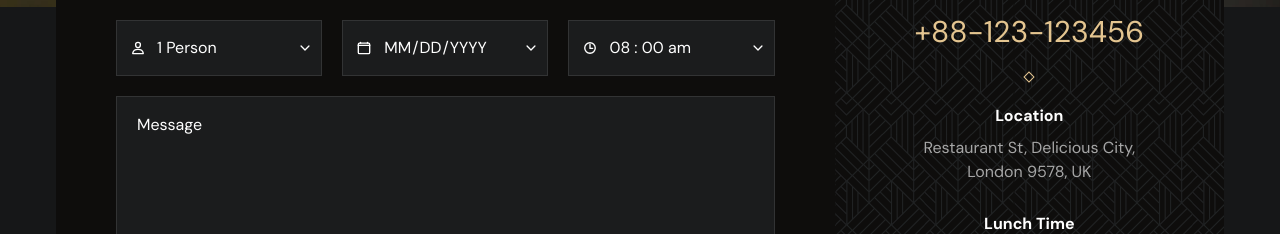
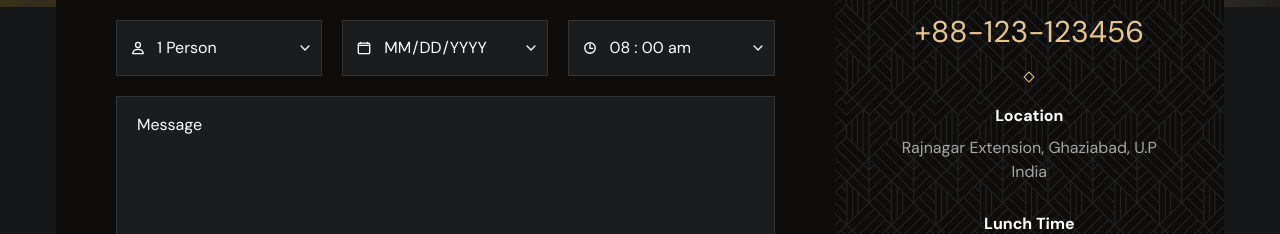
Before and after one commit to SnehaVeerbhan/Restaurant-website, a plain HTML site: page index.html in a window 1280 px wide. Shown: the part 5700-5934 px from the top of the page. Drawn offline with nearby package versions, Linux system fonts and the light colour scheme; files whose address does not match are found by name; a web font is replaced by a local one.

Commit message:
Update index.html

```diff
--- a/index.html
+++ b/index.html
@@ -867,8 +867,8 @@
               <p class="contact-label">Location</p>
 
               <address class="body-4">
-                Restaurant St, Delicious City, <br>
-                London 9578, UK
+                Rajnagar Extension, Ghaziabad,
+                U.P India
               </address>
 
               <p class="contact-label">Lunch Time</p>
```
